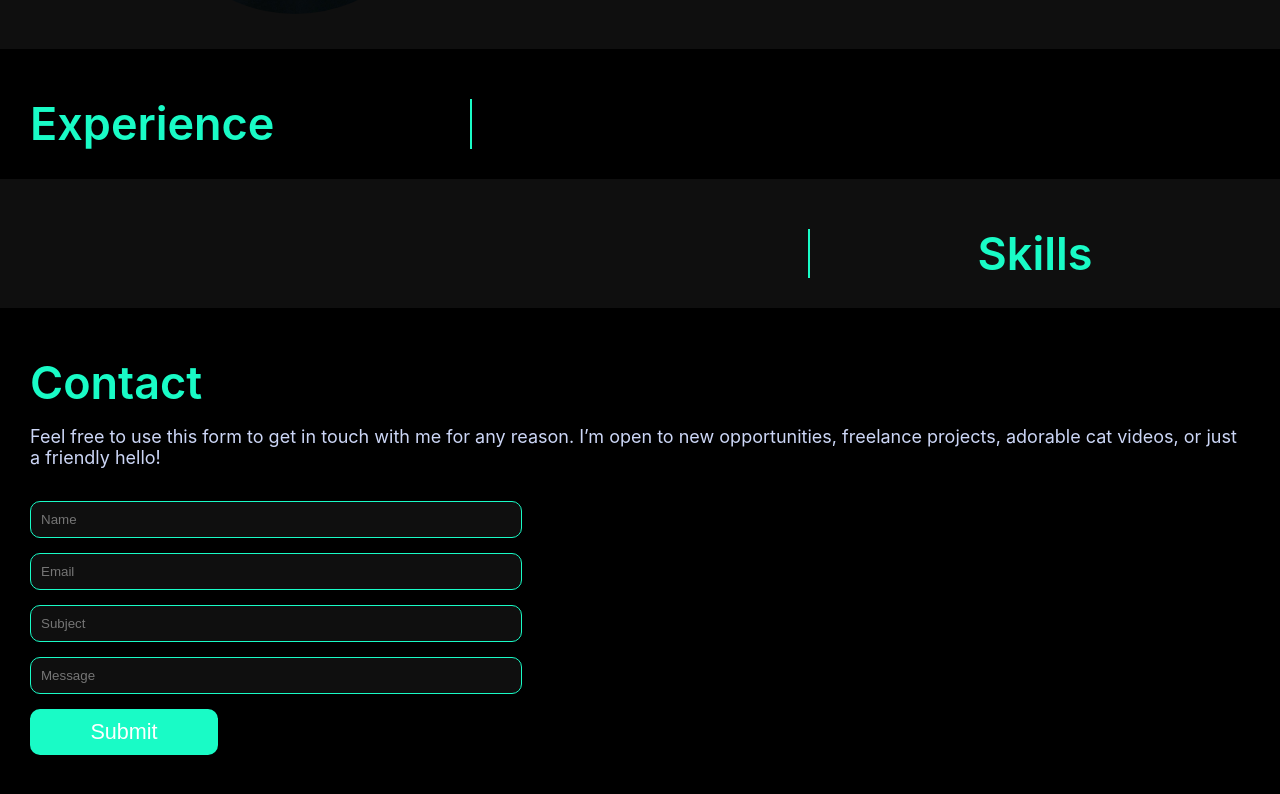
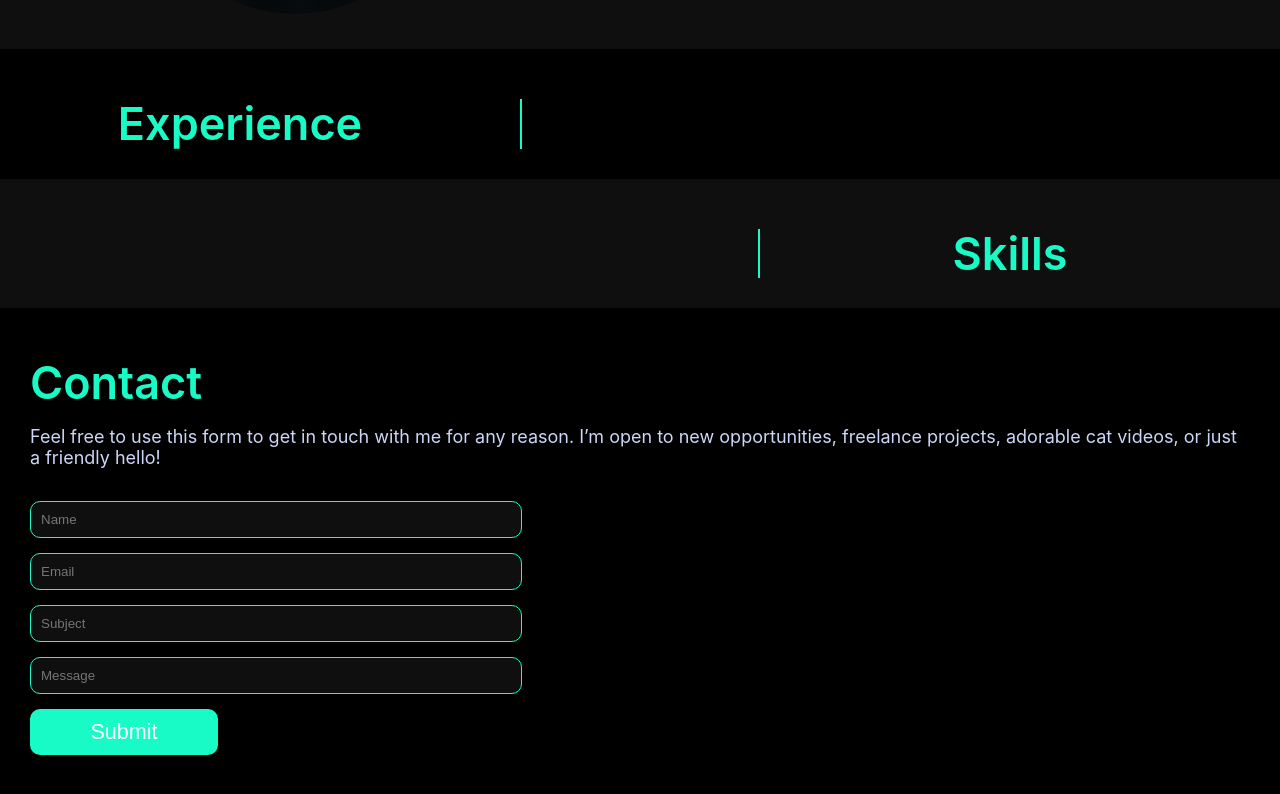
Before and after one commit to SwapnilAryan97/v2-portfolio, a React (Create React App) app: page / in a window 1280 px wide. Shown: the part 1315-2109 px from the top of the page. Built offline with nearby package versions, Linux system fonts and the light colour scheme.

Commit message:
Update base css layout foor page-split view

```diff
--- a/src/styles/GlobalStyle.scss
+++ b/src/styles/GlobalStyle.scss
@@ -121,8 +121,9 @@ ul {
     .heading-container {
       display: flex;
       justify-content: center;
+      align-items: center;
       flex-direction: column;
-      width: 400px;
+      width: 450px;
     }
 
     .page-split-container {
--- a/src/styles/skills.scss
+++ b/src/styles/skills.scss
@@ -14,11 +14,9 @@
     .divider-2 {
       order: 2;
     }
+
     .heading-container {
-      display: flex;
-      justify-content: center;
-      align-items: center;
-      order: 3; // Ensures it appears after page-split-container
+      order: 3;
     }
   }
 }
```
